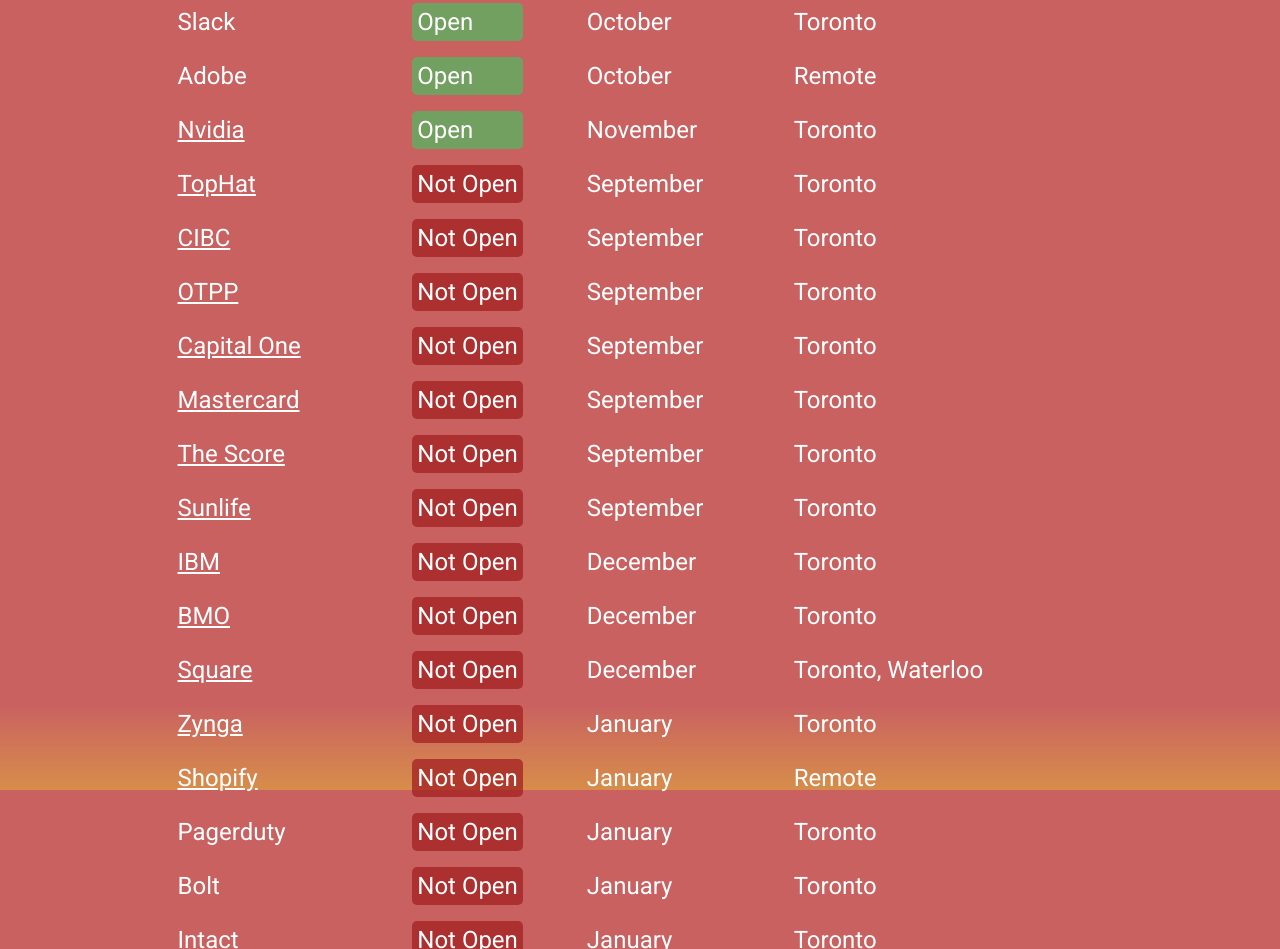
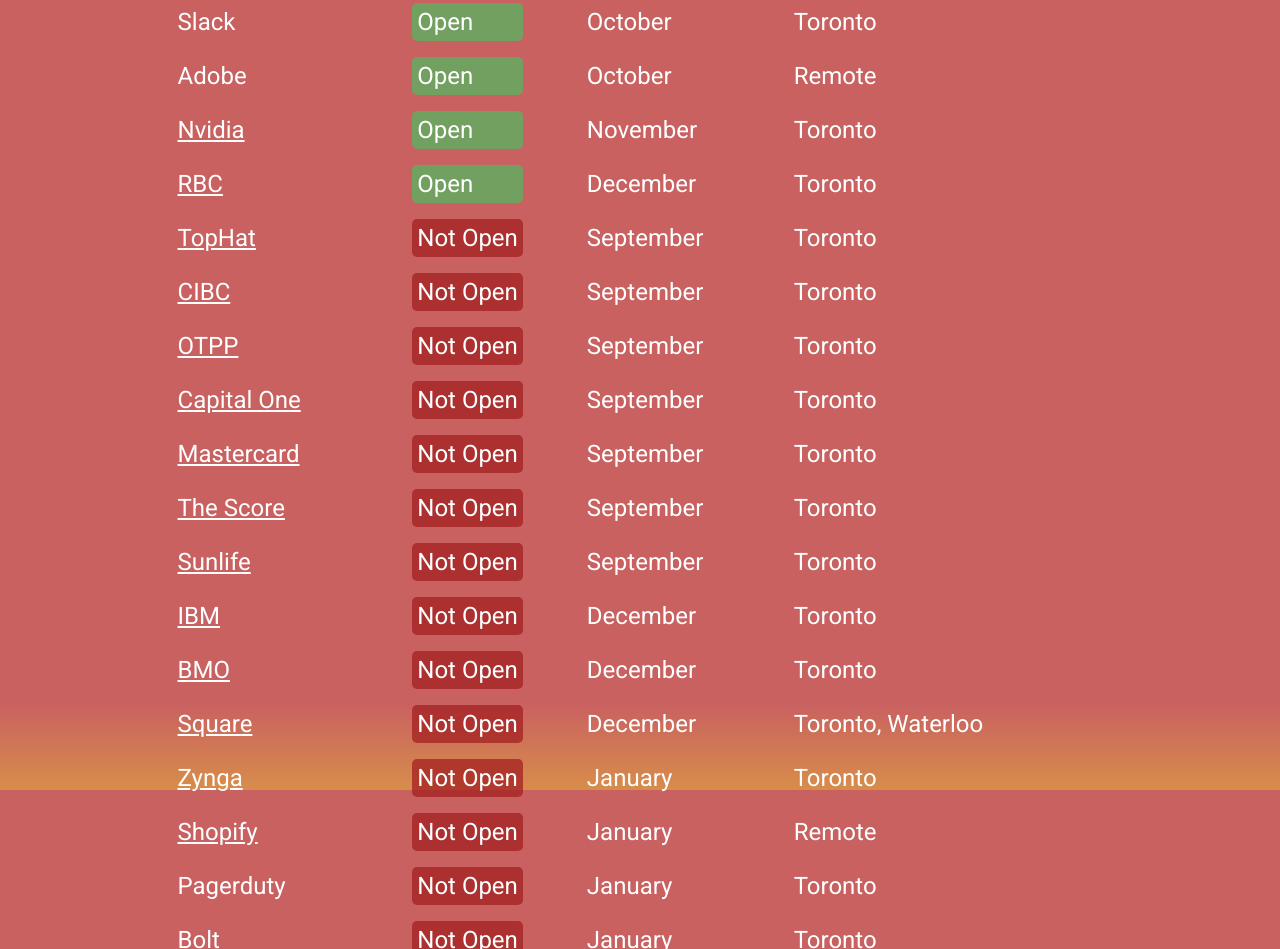
Before and after one commit to jackpeplinski/canadian-software-intern, a Gatsby site: page / in a window 1280 px wide. Shown: the part 810-1759 px from the top of the page. Built offline with nearby package versions, Linux system fonts and the light colour scheme; Gatsby itself is replaced by a stand-in of ours.

Commit message:
Chore: Update data

```diff
--- a/src/components/button.js
+++ b/src/components/button.js
@@ -10,11 +10,6 @@
 };
 
 export default Button;
-
-const StyledButtonContainer = styled.div`
-   {
-  }
-`;
 
 const StyledButton = styled.button`
    {
--- a/src/data.js
+++ b/src/data.js
@@ -89,6 +89,13 @@
     pastOpening: "November",
     location: "Toronto",
     url: "https://nvidia.wd5.myworkdayjobs.com/NVIDIAExternalCareerSite/3/refreshFacet/318c8bb6f553100021d223d9780d30be"
+  },
+  {
+    company: "RBC",
+    status: "Open",
+    pastOpening: "December",
+    location: "Toronto",
+    url: "https://jobs.rbc.com/ca/en/c/internship-coop-jobs"
   },
   {
     company: "TopHat",
```
